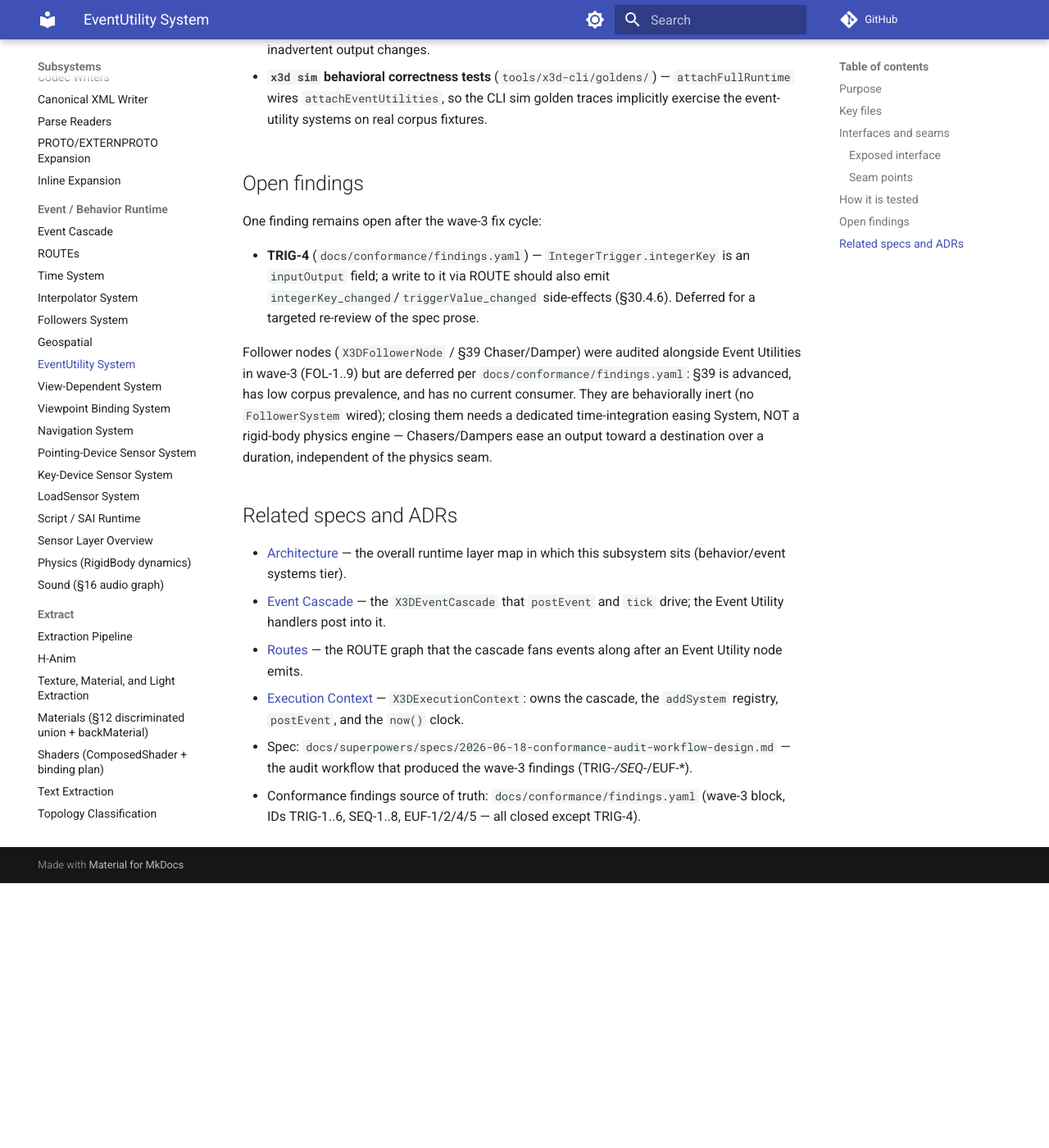
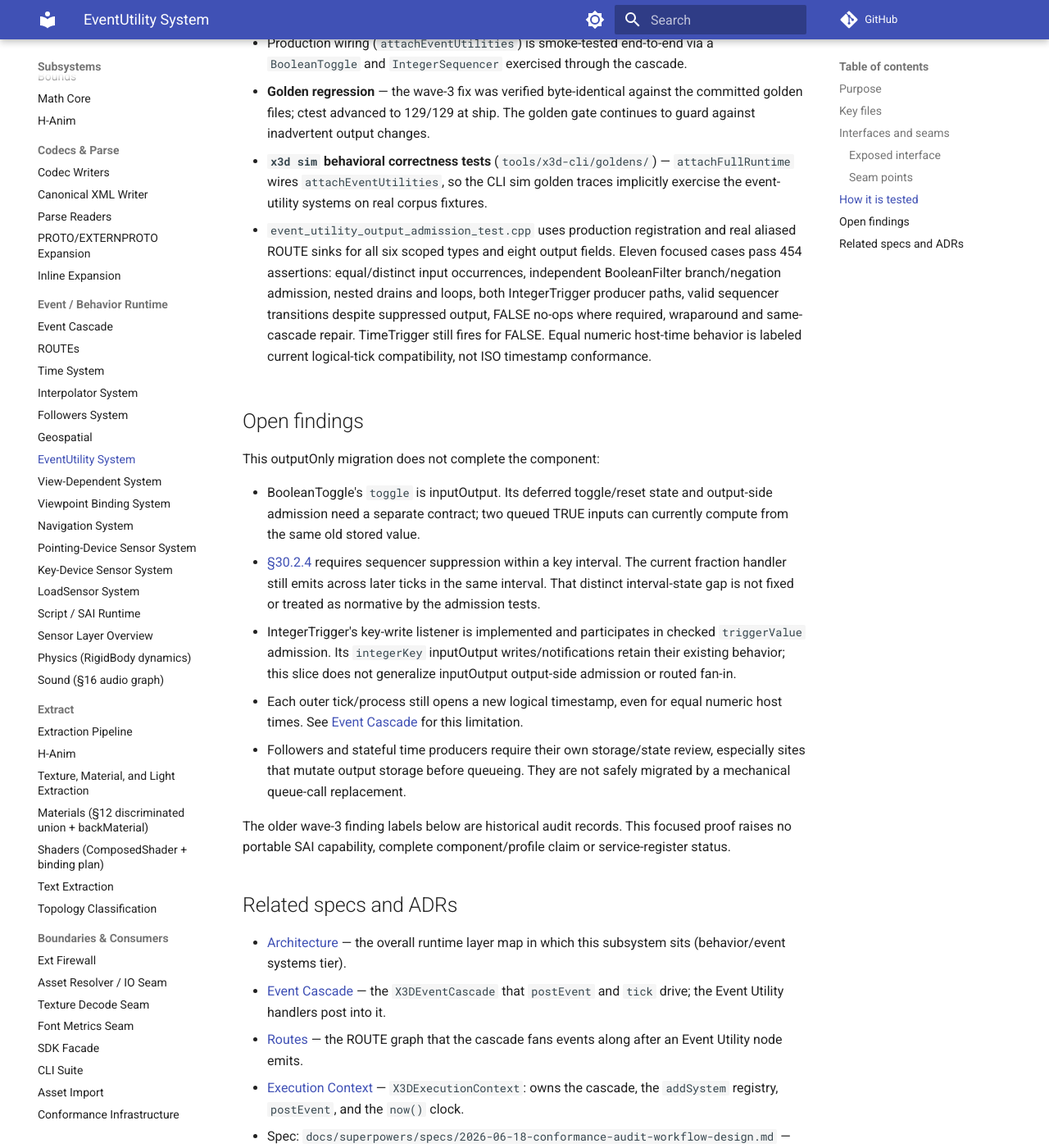
Before and after one commit to delta9000/x3d-cpp, an MkDocs documentation site: the page built from docs/wiki/subsystems/system-eventutility.md, in a window 1280 px wide and 1400 px high, scrolled down 4231 px. Shown: the whole window at 82% size. Built offline with MkDocs 1.6.1 and Material for MkDocs 9.7.7, drawn with Linux system fonts in a browser that asks for light colours; comment, search, counter and statistics services are not loaded; before the commit the page ends 5308 px from its top, so only the background shows below that; some of the changed text lies outside the part shown.

Commit message:
Admit utility outputOnly events while preserving private transitions
Migrate nine producer calls across six Event Utilities node types and eight outputOnly fields. Preserve every input occurrence, both IntegerTrigger paths, all sequencer index changes and the separate legacy BooleanToggle path.

The same-source BooleanFilter failure/control probe confirms coherent readback and ROUTEs after the change. Eleven focused cases / 454 assertions pass through production registration, including independent branch outputs, producer competition, nested drains, loops and suppressed sequencer advancement. Fresh native libraries and five provider regressions also pass; full events, installed SDK and exact-review CI continue at this early checkpoint.

Document the distinct BooleanToggle/inputOutput, sequencer interval and numeric-host-time gaps; no new portable API or conformance claim.

```diff
--- a/docs/wiki/subsystems/system-eventutility.md
+++ b/docs/wiki/subsystems/system-eventutility.md
@@ -33,13 +33,14 @@
 | `TimeTrigger` | §30.4.7 | Any `set_boolean` (value irrelevant) → emits `triggerTime=now` |
 | `BooleanFilter` | §30.4.1 | Routes `inputTrue`/`inputFalse` by value; always emits `inputNegate` |
 | `BooleanToggle` | §30.4.3 | `set_boolean=TRUE` flips `toggle`; FALSE is a no-op |
-| `BooleanSequencer` | §30.3.1 | Stepwise `value_changed` (SFBool) on `set_fraction`; `next`/`previous` step with wrap |
-| `IntegerSequencer` | §30.2.4 | Stepwise `value_changed` (SFInt32) on `set_fraction`; `next`/`previous` step with wrap |
+| `BooleanSequencer` | §30.4.2 | Stepwise `value_changed` (SFBool) on `set_fraction`; `next`/`previous` step with wrap |
+| `IntegerSequencer` | §30.4.5 | Stepwise `value_changed` (SFInt32) on `set_fraction`; `next`/`previous` step with wrap |
 
-All seven are event-driven (not time-driven): they register an `inputOnly`
-handler in `attach()` and leave `update()` a no-op. Each handler calls
-`ctx.postEvent(...)` to emit the spec-mandated output, which the cascade then
-fans out along any downstream ROUTEs.
+All seven are event-driven: they register input handlers in `attach()` and
+leave `update()` a no-op. The six nodes with outputOnly fields use
+`ctx.postOutputEvent(...)`; admission precedes source storage, observers and
+ROUTEs. BooleanToggle retains legacy inputOutput delivery and is excluded from
+this admission slice.
 
 The sequencer stepwise-selection rule (`sequencerStepIndex`) deserves explicit
 notation: it is the largest index `i` such that `key[i] <= t`, boundary-clamped
@@ -107,11 +108,12 @@
   (all seven nodes are event-driven). The `System` base is in
   `runtime/events/X3DSystem.hpp`.
 
-- **`ctx.postEvent(node, field, value)`** — the mechanism handlers use to emit
-  outputs. `postEvent` seeds a pending event into the cascade; the cascade
-  delivers it to the node's reflected field table and fans out along all ROUTEs
-  from that field within the same tick. Declared on `X3DExecutionContext`
-  (`runtime/events/X3DExecutionContext.hpp`).
+- **`ctx.postOutputEvent(node, field, value)`** — outputOnly producers queue a
+  candidate without pre-writing its backing field. The first admitted output per
+  field in a logical cascade reaches storage, observers and ROUTEs. All incoming
+  inputOnly occurrences still run their handlers. This is the existing native
+  selection policy, not a uniquely prescribed ordering for simultaneous events.
+  `postEvent` remains external ingress and BooleanToggle's legacy inputOutput path.
 
 - **`ctx.now()`** — `TimeTriggerSystem` reads this to stamp `triggerTime`. The
   clock is advanced by `ctx.tick(now)` before systems run, so `now()` is the
@@ -125,7 +127,8 @@
 - **`SequencerSystem::index_`** — a per-system `unordered_map<X3DNode*, size_t>`
   that tracks the current keyValue index for each enrolled sequencer node across
   ticks, so `next`/`previous` step from the last fraction-set position rather
-  than resetting to zero each time.
+  than resetting to zero each time. Every valid input still updates this private
+  index even when its candidate output is later suppressed by admission.
 
 - **`attachEventUtilities` (in `X3DSceneBridge.hpp`)** — the production caller.
   Must be called after `ctx.buildSceneGraph(scene)` and `ctx.buildFrom(scene)`
@@ -163,21 +166,39 @@
   `attachFullRuntime` wires `attachEventUtilities`, so the CLI sim golden traces
   implicitly exercise the event-utility systems on real corpus fixtures.
 
+- `event_utility_output_admission_test.cpp` uses production registration and
+  real aliased ROUTE sinks for all six scoped types and eight output fields.
+  Eleven focused cases pass 454 assertions: equal/distinct input occurrences,
+  independent BooleanFilter branch/negation admission, nested drains and loops,
+  both IntegerTrigger producer paths, valid sequencer transitions despite
+  suppressed output, FALSE no-ops where required, wraparound and same-cascade
+  repair. TimeTrigger still fires for FALSE. Equal numeric host-time behavior is
+  labeled current logical-tick compatibility, not ISO timestamp conformance.
+
 ## Open findings
 
-One finding remains open after the wave-3 fix cycle:
+This outputOnly migration does not complete the component:
 
-- **TRIG-4** (`docs/conformance/findings.yaml`) — `IntegerTrigger.integerKey`
-  is an `inputOutput` field; a write to it via ROUTE should also emit
-  `integerKey_changed`/`triggerValue_changed` side-effects (§30.4.6).
-  Deferred for a targeted re-review of the spec prose.
+- BooleanToggle's `toggle` is inputOutput. Its deferred toggle/reset state and
+  output-side admission need a separate contract; two queued TRUE inputs can
+  currently compute from the same old stored value.
+- [§30.2.4](https://www.web3d.org/specifications/X3Dv4/ISO-IEC19775-1v4-IS/Part01/components/eventUtilities.html#SequencingSingleFieldEvents)
+  requires sequencer suppression within a key interval. The current fraction
+  handler still emits across later ticks in the same interval. That distinct
+  interval-state gap is not fixed or treated as normative by the admission tests.
+- IntegerTrigger's key-write listener is implemented and participates in checked
+  `triggerValue` admission. Its `integerKey` inputOutput writes/notifications
+  retain their existing behavior; this slice does not generalize inputOutput
+  output-side admission or routed fan-in.
+- Each outer tick/process still opens a new logical timestamp, even for equal
+  numeric host times. See [Event Cascade](event-cascade.md) for this limitation.
+- Followers and stateful time producers require their own storage/state review,
+  especially sites that mutate output storage before queueing. They are not
+  safely migrated by a mechanical queue-call replacement.
 
-Follower nodes (`X3DFollowerNode` / §39 Chaser/Damper) were audited alongside
-Event Utilities in wave-3 (FOL-1..9) but are deferred per `docs/conformance/findings.yaml`:
-§39 is advanced, has low corpus prevalence, and has no current consumer. They are
-behaviorally inert (no `FollowerSystem` wired); closing them needs a dedicated
-time-integration easing System, NOT a rigid-body physics engine — Chasers/Dampers
-ease an output toward a destination over a duration, independent of the physics seam.
+The older wave-3 finding labels below are historical audit records. This focused
+proof raises no portable SAI capability, complete component/profile claim or
+service-register status.
 
 ## Related specs and ADRs
 
@@ -192,5 +213,4 @@
 - Spec: `docs/superpowers/specs/2026-06-18-conformance-audit-workflow-design.md`
   — the audit workflow that produced the wave-3 findings (TRIG-*/SEQ-*/EUF-*).
 - Conformance findings source of truth: `docs/conformance/findings.yaml`
-  (wave-3 block, IDs TRIG-1..6, SEQ-1..8, EUF-1/2/4/5 — all closed except
-  TRIG-4).
+  (historical wave-3 block, IDs TRIG-1..6, SEQ-1..8, EUF-1/2/4/5).
```
Also changed, not shown: other parts of docs/wiki/subsystems/system-eventutility.md (+1 -1 lines), docs/wiki/subsystems/event-cascade.md (+12 -1 lines), 3 other files.
